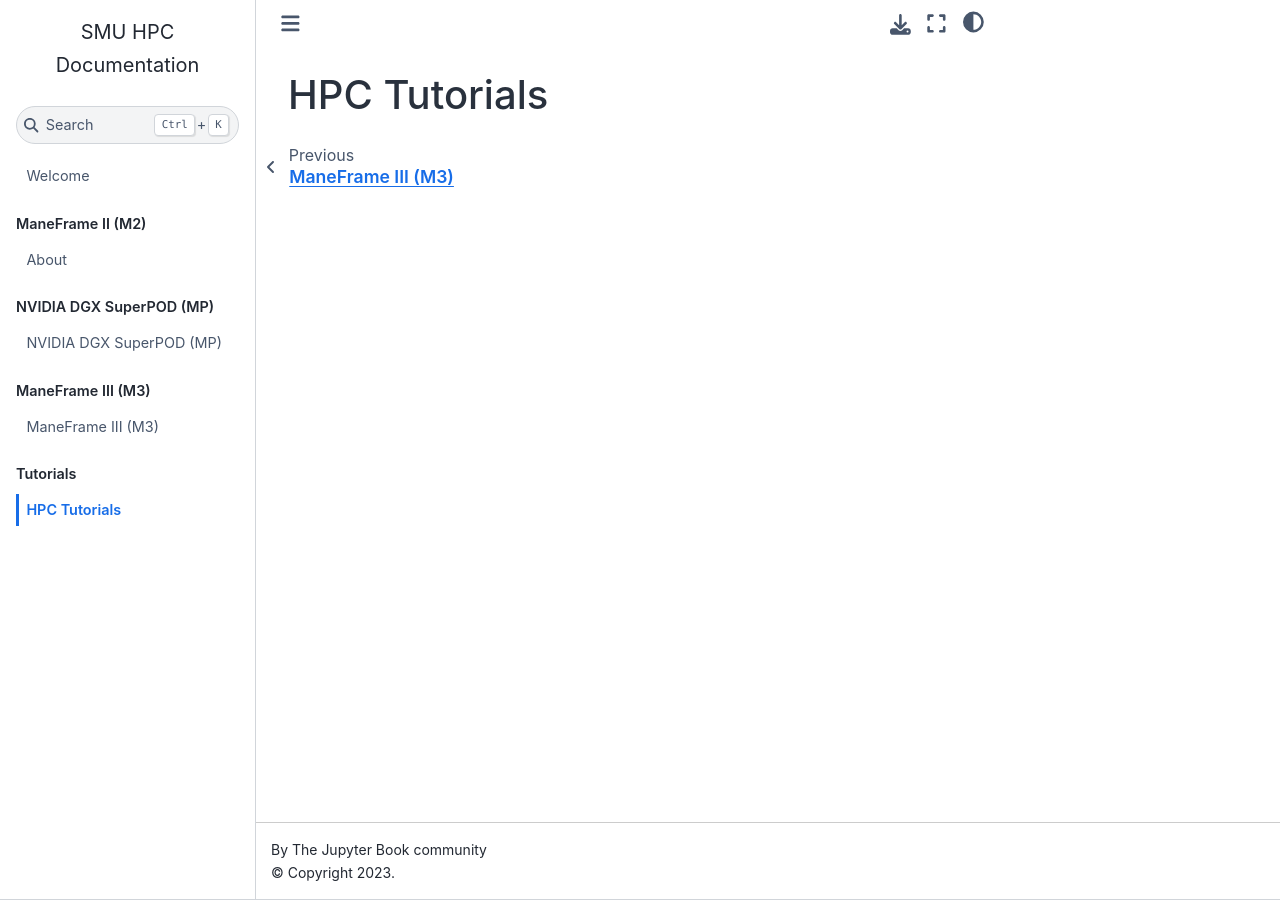
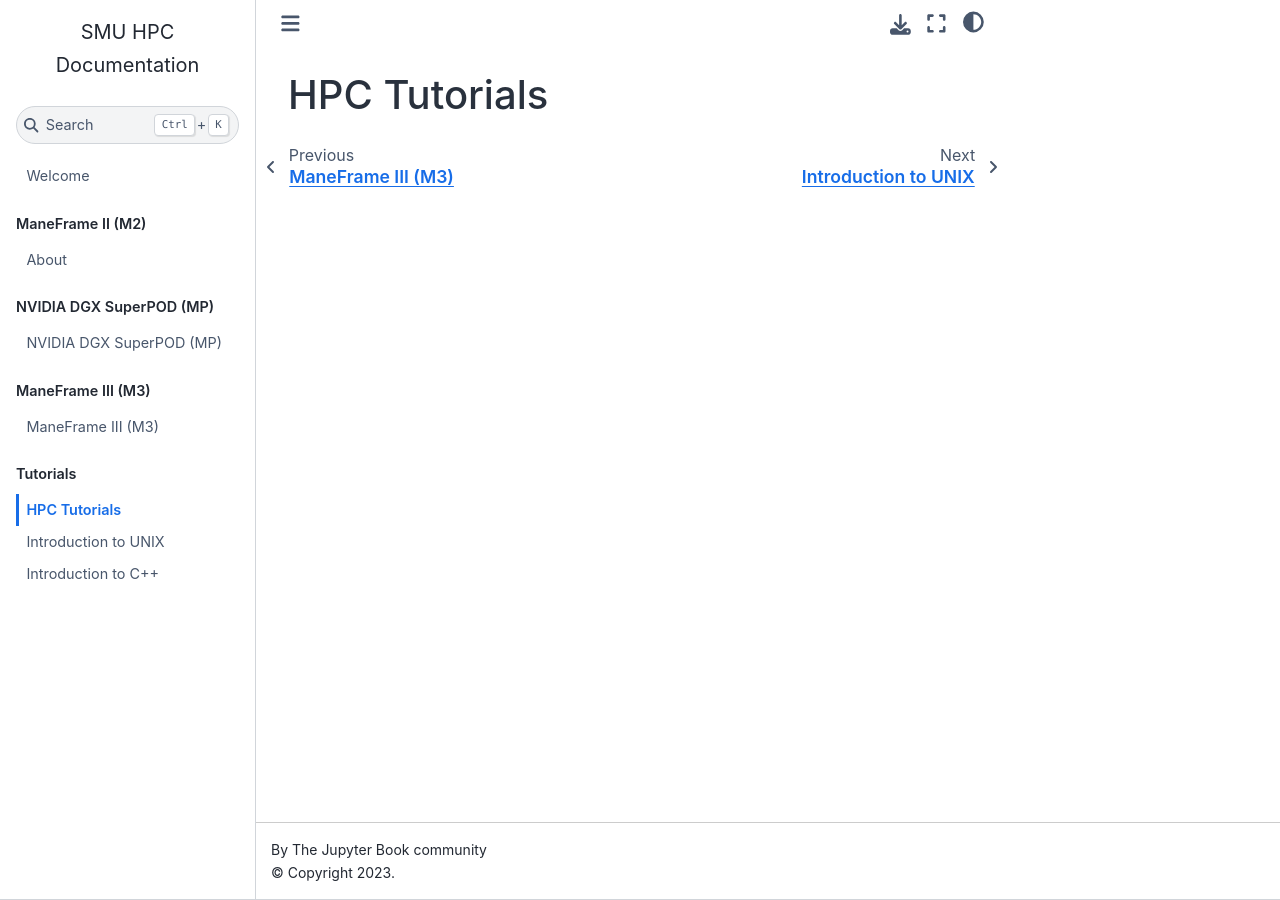
Before and after one commit to SouthernMethodistUniversity/hpc_docs, a Jupyter Book: the page built from docs/tutorials/intro.md, in a window 1280 px wide. Built offline with Jupyter Book 1.0.4 settings and Sphinx 7.4.7 and the Sphinx Book theme 1.1.4, drawn with Linux system fonts in a browser that asks for light colours.

Commit message:
Initial UNIX and C++ tutorials.

```diff
--- a/docs/_toc.yml
+++ b/docs/_toc.yml
@@ -15,3 +15,5 @@ parts:
 - caption: Tutorials
   chapters:
   - file: tutorials/intro.md
+  - file: tutorials/unix/intro.md
+  - file: tutorials/cpp/intro.md
--- /dev/null
+++ b/docs/tutorials/cpp/intro.md
@@ -0,0 +1 @@
+# Introduction to C++
--- /dev/null
+++ b/docs/tutorials/unix/intro.md
@@ -0,0 +1 @@
+# Introduction to UNIX
```
